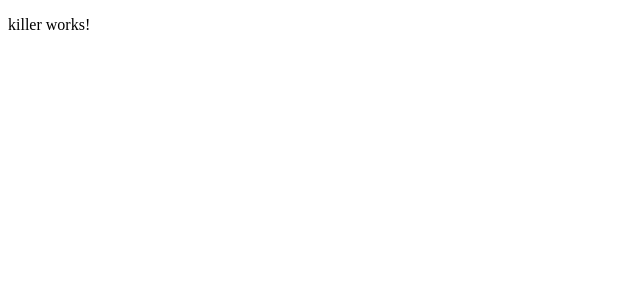
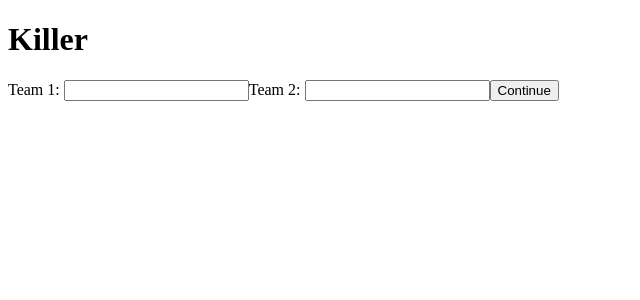
Before and after one commit to jfc37/darts, an Angular app: page /killer in a window 1280 px wide. Shown: the top 300 px of the page, without its empty margins (0-640 px from the left). Built offline with nearby package versions, Linux system fonts and the light colour scheme.

Commit message:
add enter teams component with form and routing

```diff
--- /dev/null
+++ b/src/app/pages/killer/enter-teams/enter-teams.component.html
@@ -0,0 +1,10 @@
+<form (ngSubmit)="handleSubmit()">
+    @for (team of teamsForm.value; let i = $index; track $index) {
+        <label for="team1">Team {{ i + 1 }}:
+
+            <input type="text" [id]="'team' + i" [name]="'team' + i" required>
+        </label>
+    }
+
+    <button type="submit">Continue</button>
+</form>
--- /dev/null
+++ b/src/app/pages/killer/enter-teams/enter-teams.component.ts
@@ -0,0 +1,21 @@
+import { Component, EventEmitter, Output } from '@angular/core';
+import { FormArray, FormControl, FormsModule, ReactiveFormsModule, Validators } from '@angular/forms';
+
+@Component({
+  selector: 'app-enter-teams',
+  imports: [ReactiveFormsModule, FormsModule],
+  templateUrl: './enter-teams.component.html',
+  styleUrl: './enter-teams.component.scss'
+})
+export class EnterTeamsComponent {
+  teamsForm = new FormArray([
+    new FormControl('', [Validators.required, Validators.minLength(1)]),
+    new FormControl('', [Validators.required, Validators.minLength(1)]),
+  ]);
+
+  @Output() teamsChanged = new EventEmitter<string[]>();
+
+  public handleSubmit() {
+    this.teamsChanged.emit(this.teamsForm.value.filter((team: string | null) => team !== null) as string[]);
+  }
+}
--- a/src/app/pages/killer/killer.container.html
+++ b/src/app/pages/killer/killer.container.html
@@ -1 +1,7 @@
-<p>killer works!</p>
+<h1>Killer</h1>
+
+@if (step == 'enter-teams') {
+    <app-enter-teams (teamsChanged)="handleTeamsChanged($event)"></app-enter-teams>
+} @else if (step == 'enter-targets') {
+ <div>enter targets</div>
+}
--- a/src/app/pages/killer/killer.container.ts
+++ b/src/app/pages/killer/killer.container.ts
@@ -1,11 +1,34 @@
 import { Component } from '@angular/core';
+import { EnterTeamsComponent } from "./enter-teams/enter-teams.component";
 
 @Component({
   selector: 'app-killer',
-  imports: [],
+  imports: [EnterTeamsComponent],
   templateUrl: './killer.container.html',
   styleUrl: './killer.container.scss'
 })
 export class KillerContainer {
+  public step: KillerStep = 'enter-teams';
+  public teams: string[] = [];
 
+  public handleTeamsChanged(teams: string[]) {
+    this.teams = teams;
+    this.step = 'enter-targets';
+  }
 }
+
+type KillerStep = 'enter-teams' | 'enter-targets' | 'play';
+
+export interface KillerGame {
+  teams: KillerTeam[];
+}
+
+export interface KillerTeam {
+  name: string;
+  targets: KillerTarget[];
+}
+
+export interface KillerTarget {
+  number: number;
+  health: number;
+}
```
Also changed, not shown: src/app/pages/killer/enter-teams/enter-teams.component.scss (added), 1 other file (tests, documents, lock files or other folders).
